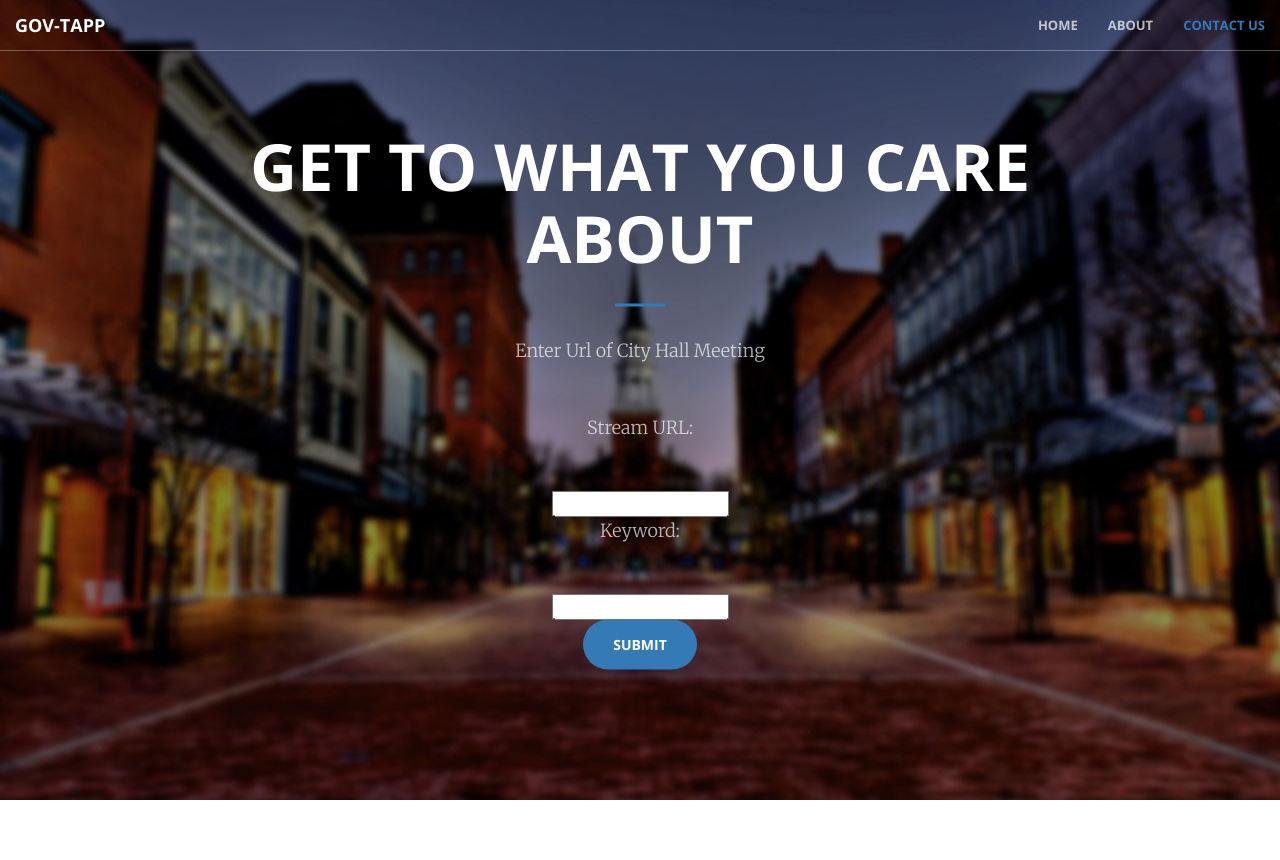
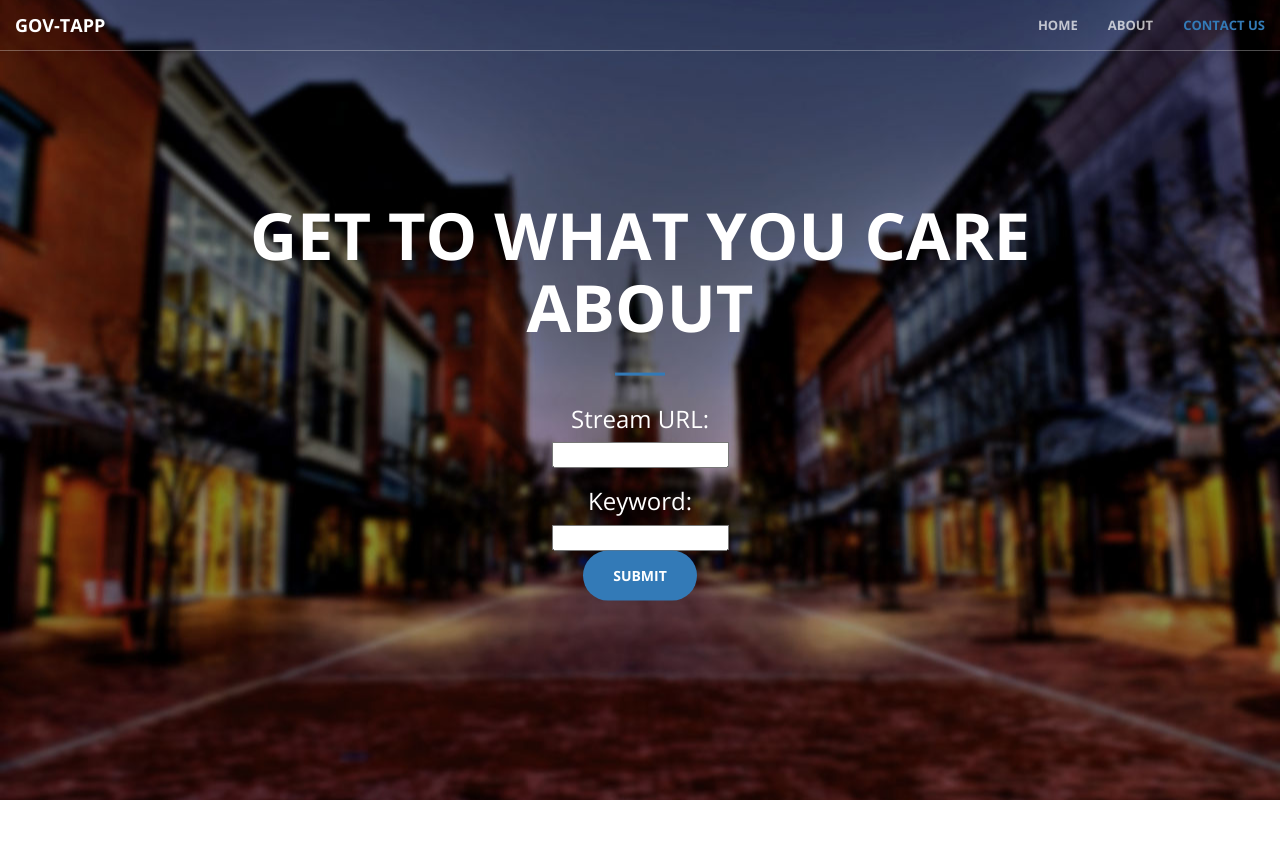
Before and after one commit to breezey12/tappt, a Flask app: page / in a window 1280 px wide. Shown: the top 860 px of the page. Run offline with Flask 2, Linux system fonts and the light colour scheme; parts of the project's set-up code (start-up, migrations or seed data) failed here and were passed over; some libraries are stand-ins or nearby versions.

Commit message:
just a few styling changes with the header. seems closer? :bread:

```diff
--- a/app/templates/index.html
+++ b/app/templates/index.html
@@ -73,15 +73,12 @@
             <div class="header-content-inner">
                 <h1>Get to what you care about</h1>
                 <hr>
-                <p>Enter Url of City Hall Meeting</p>
                 <form method="post" action="">
-                <div>
-                    <p>Stream URL:</p><input style="color: black" type="text" name="youtube_url" value="{{ request.form.youtube_url }}">
-                </div>
-                <div>
-                    <p>Keyword:</p><input style="color: black" type="text" name="keyword" value="{{ request.form.keyword }}">
-                </div>
-            <input class="btn btn-primary btn-xl page-scroll" type="submit" value="Submit">
+                    <h3>Stream URL:</h3><input style="color: navy" type="text" name="youtube_url" value="{{ request.form.youtube_url }}">
+                    <h3>Keyword:</h3><input style="color: navy" type="text" name="keyword" value="{{ request.form.keyword }}">
+                    <div>
+                        <input class="btn btn-primary btn-xl page-scroll" type="submit" value="Submit">
+                    </div>
     </form>
             </div>
         </div>
```
